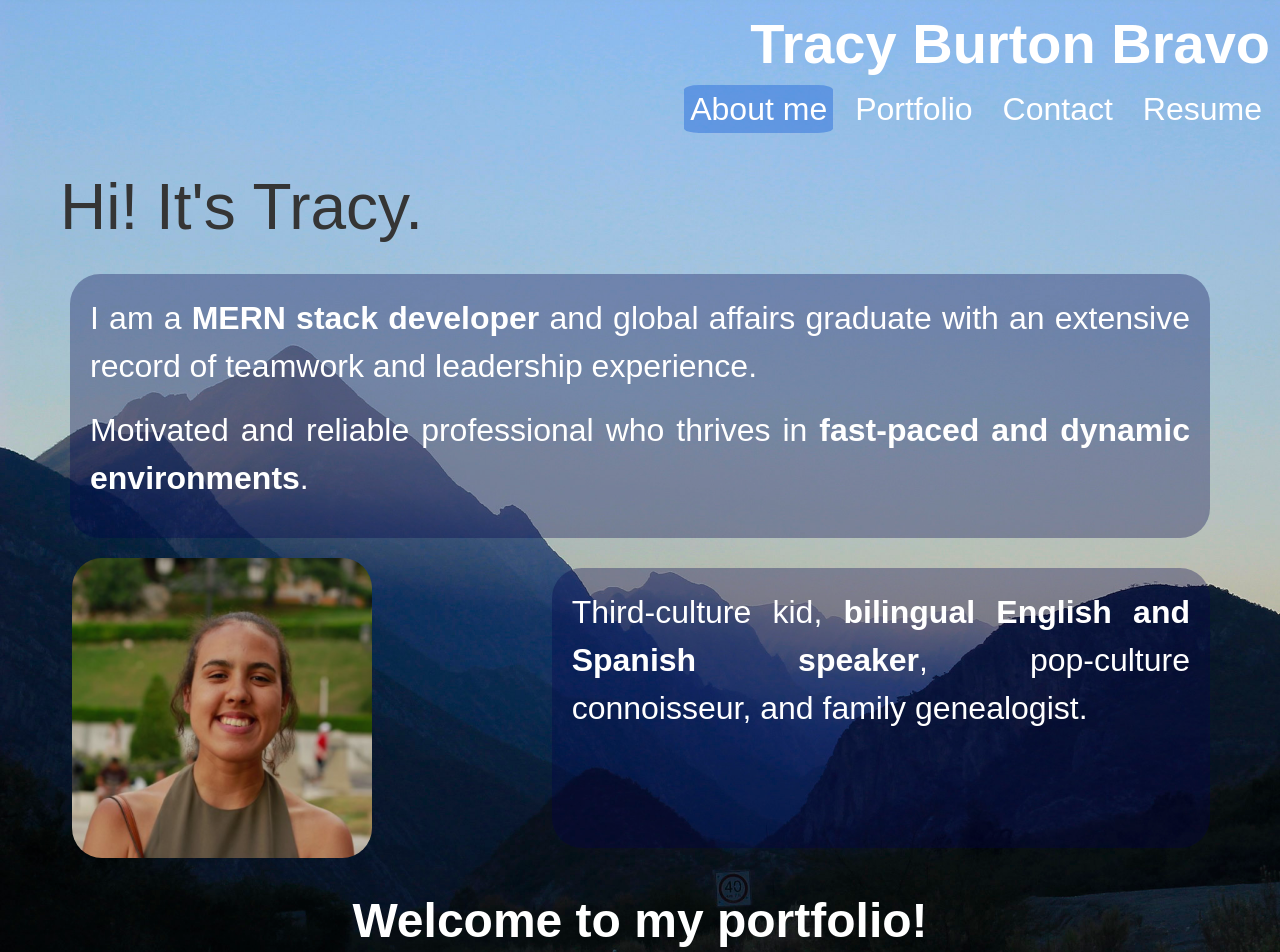
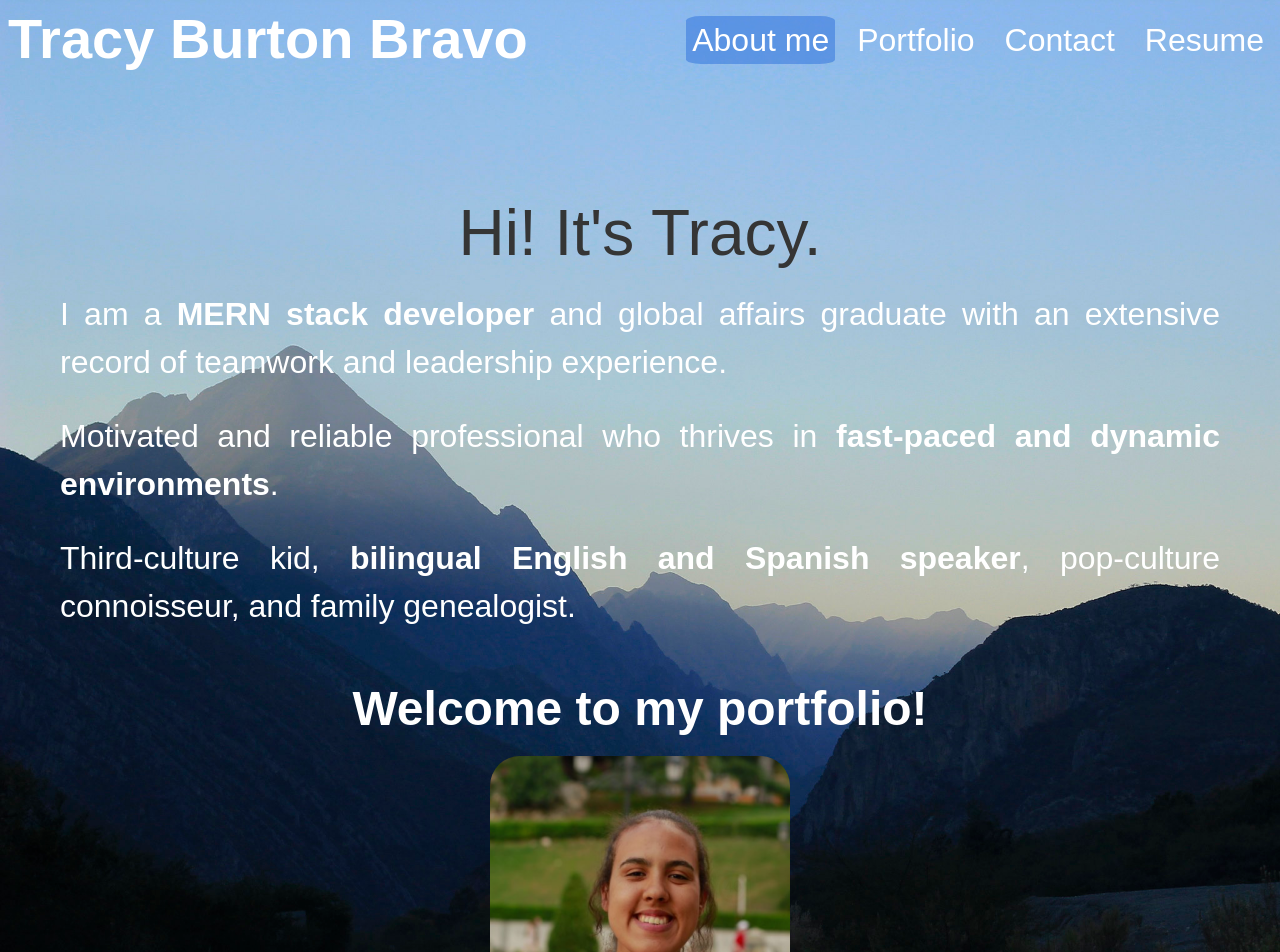
Before and after one commit to tracybrtn/react-portfolio, a React (Create React App) app: page / in a window 1280 px wide. Shown: the top 952 px of the page. Built offline with nearby package versions, Linux system fonts and the light colour scheme.

Commit message:
about-me adjusted for large screens

```diff
--- a/src/components/About/index.js
+++ b/src/components/About/index.js
@@ -8,41 +8,35 @@ import avatarImage from "../../../src/assets/images/Avatar-Tracy.png";
 // About function
 function About() {
   return(
-    <section id="about-me" className="d-flex flex-column">
+    <section id="about-me" className="d-flex">
       <h2>Hi! It's Tracy.</h2>
-      <div className="description">
-        <p>
+      <p className="description">
         I am a&nbsp;
         <span>
           MERN stack developer
         </span>
         &nbsp;and global affairs graduate with an extensive record of teamwork and leadership experience.
       </p>
-        <p>
+      <p className="description">
         Motivated and reliable professional who thrives in&nbsp;
         <span>
           fast-paced and dynamic environments
         </span>
         .
       </p>
-      </div>
-      <div className="photo-and-text">
-        <div className="container">
+      <div className="avatar-container">
         <img
           src={avatarImage}
           alt="Tracy Burton Bravo smiling.">
         </img>
       </div>
-        <div className="description">
-          <p>
+      <p className="description">
         Third-culture kid,&nbsp;
         <span>
           bilingual English and Spanish speaker
         </span>
         , pop-culture connoisseur, and family genealogist.
       </p>
-        </div>
-      </div>
       <h3>Welcome to my portfolio!</h3>
     </section>
   );
--- a/src/components/Header/index.js
+++ b/src/components/Header/index.js
@@ -10,7 +10,7 @@ function Header(props) {
   } = props;
 
   return(
-    <header className="d-flex flex-column">
+    <header className="d-flex">
       <h1>Tracy Burton Bravo</h1>
       <Nav
         currentSection={currentSection}
--- a/src/components/Resume/index.js
+++ b/src/components/Resume/index.js
@@ -6,7 +6,7 @@ function Resume(){
 
   <section id="resume" className="d-flex flex-column justify-content-center">
     <h2>Resume</h2>
-    <a href={ResumePdf} download>Download my resume</a>
+    <a  className="resume-text" href={ResumePdf} download>Download my resume</a>
     <br></br>
     <div id="resume-proficiencies" className="d-flex justify-content-center">
       <div>
--- a/src/index.css
+++ b/src/index.css
@@ -33,6 +33,7 @@ body {
 
 h2 {
   font-weight: 800;
+  font-size: 2em;
 }
 
 h3 {
@@ -51,6 +52,7 @@ header {
   position: -webkit sticky;
   top: 0;
   z-index: 9999;
+  flex-direction: column;
   padding: 10px 0 8px 0;
   color: var(--primary-color);
   background-image: url("../src/assets/images/background-image.jpg");
@@ -109,6 +111,7 @@ main {
 
 /*About Me*/
 #about-me {
+  flex-direction: column;
   text-align: center;
   padding: 10px;
   row-gap: 10px;
@@ -120,7 +123,7 @@ main {
   opacity: 0.9;
 }
 
-.description {
+.description p {
   margin: 10px;
 }
 
@@ -132,7 +135,6 @@ main {
   color: var(--secondary-color);
   font-weight: 200;
 }
-
 
 /*Contact*/
 #contact-form {
@@ -178,6 +180,10 @@ main {
   text-align: center;
   row-gap: 10px;
  }
+
+ #resume a {
+  font-size: 2em;
+}
 
  #resume ul {
   display: flex;
@@ -293,20 +299,23 @@ main {
   #about-me {
     padding: 20px 50px 40px;
     text-align: justify;
+    flex-wrap: wrap;
   }
 
-  .description {
+  #about-me :nth-child(1) { order: 1; }
+  #about-me :nth-child(2) { order: 2; }
+  #about-me :nth-child(3) { order: 3; }
+  #about-me :nth-child(4) { order: 6; }
+  #about-me :nth-child(5) { order: 4; }
+  #about-me :nth-child(6) { order: 5; }
+
+  .avatar-container {
     display: flex;
-    flex-direction: column;
+    justify-content: center;
   }
 
-  .photo-and-text {
-    display: flex;
-  }
-
-  .container {
-    display: flex;
-    align-items:center;
+  h3 {
+    font-weight: 600;
   }
 
   /*Nav*/
@@ -387,14 +396,21 @@ main {
 }
 
 @media screen and (min-width: 938px) {
-  #about-me {
-    padding: 10px 50px 90px;
+/*HEADER*/
+  header {
+    padding: 5px 8px;
+    flex-direction: row;
+    flex-wrap: wrap;
+    justify-content: space-between;
   }
 
-  .description {
-    background-color: rgba(2, 2, 75, 0.325);
-    padding: 20px;
-    border-radius: 30px;
+/*ABOUT*/
+  #about-me {
+    padding: 100px 50px 90px;
+  }
+
+  #about-me h2 {
+    text-align: center;
   }
 
   .project {
@@ -431,4 +447,17 @@ main {
     margin: 4vh;
   }
 
+  /*FOOTER*/
+  footer {
+   column-gap: 2em;
+  }
+
+  footer a:hover{
+    background-color: #3072dd46;
+    -webkit-box-shadow:0px 0px 99px 25px rgba(21,108,194,0.9);
+    -moz-box-shadow: 0px 0px 99px 25px rgba(21,108,194,0.9);
+    box-shadow: 0px 0px 99px 25px rgba(21,108,194,0.9);
+
+  }
+
 }
```
Lines whose indentation alone changed are shown as unchanged.
